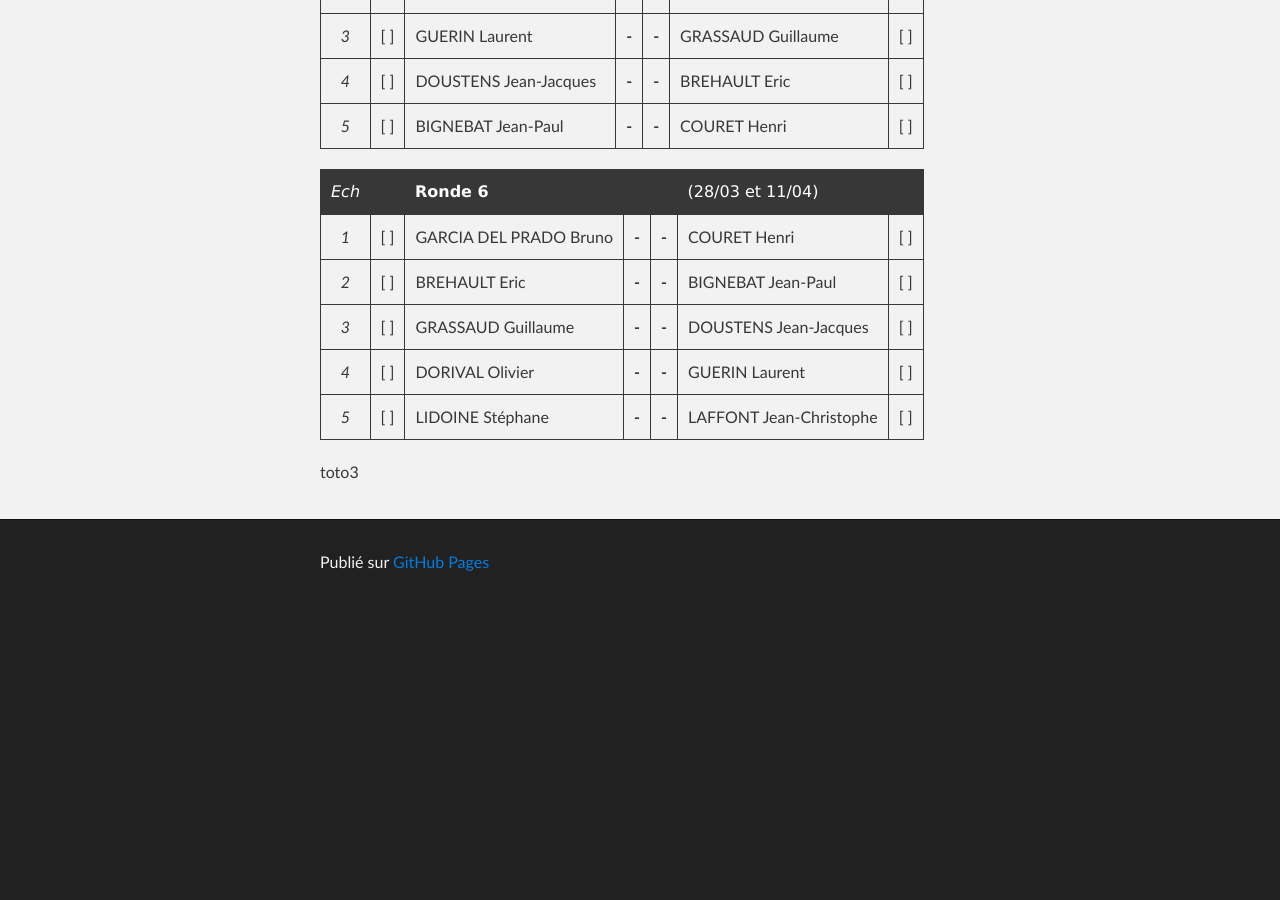
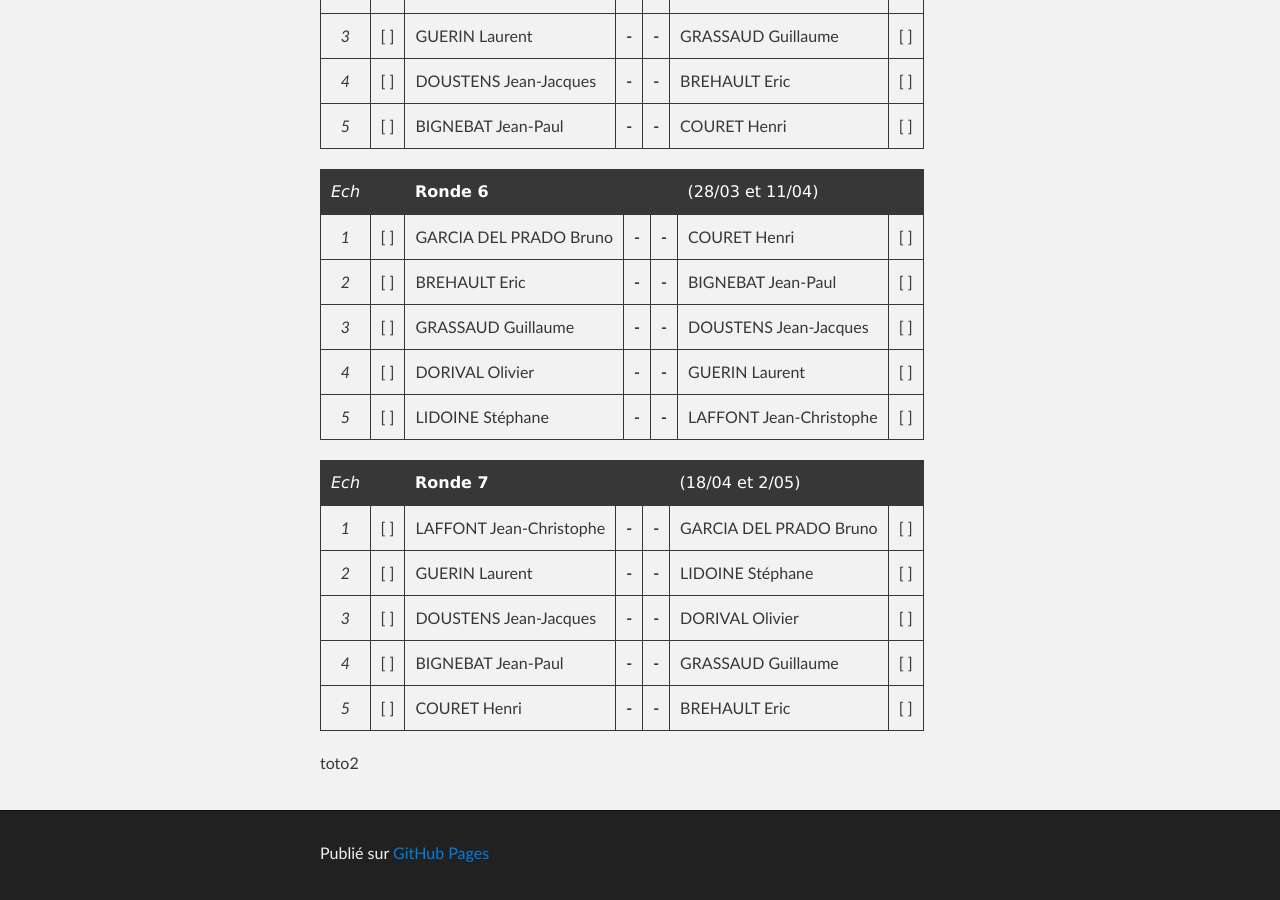
Before and after one commit to echiquier-villeneuve-tolosane/echiquier-villeneuve-tolosane.github.io, a Jekyll site: the page built from club.md, in a window 1280 px wide and 900 px high, scrolled down 2158 px. Built offline with Jekyll 4.4.1, drawn with Linux system fonts in a browser that asks for light colours; nearby versions of some CDN libraries; before the commit the page ends 2767 px from its top, so only the background shows below that.

Commit message:
Updated club.md

```diff
--- a/club.md
+++ b/club.md
@@ -73,4 +73,12 @@ La cadence est 1h30 + 30s/c pour les 40 premiers coups suivi d'un incrément de
 |*4*| [ ] | DORIVAL Olivier      |**-**|**-**| GUERIN Laurent            | [ ] |
 |*5*| [ ] | LIDOINE Stéphane     |**-**|**-**| LAFFONT Jean-Christophe   | [ ] |
 
-toto3
+|*Ech*|   | **Ronde 7**          |     |     |  (18/04 et 2/05)          |     |
+|:-:|:---:| -------------------- |:---:|:---:| ------------------------- |:---:|
+|*1*| [ ] | LAFFONT Jean-Christophe |**-**|**-**| GARCIA DEL PRADO Bruno | [ ] |
+|*2*| [ ] | GUERIN Laurent          |**-**|**-**| LIDOINE Stéphane       | [ ] |
+|*3*| [ ] | DOUSTENS Jean-Jacques   |**-**|**-**| DORIVAL Olivier        | [ ] |
+|*4*| [ ] | BIGNEBAT Jean-Paul      |**-**|**-**| GRASSAUD Guillaume     | [ ] |
+|*5*| [ ] | COURET Henri            |**-**|**-**| BREHAULT Eric          | [ ] |
+
+toto2
```
